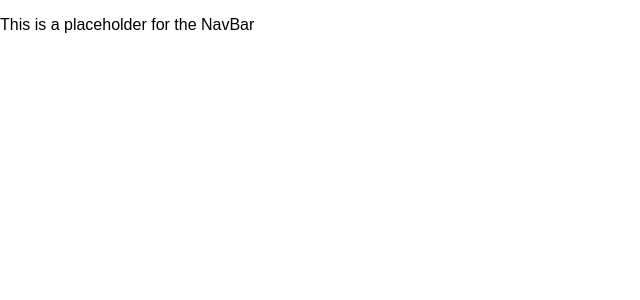
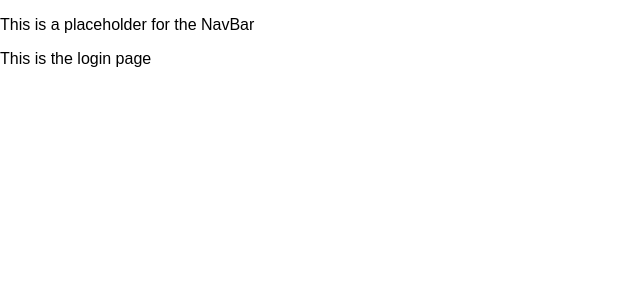
Before and after one commit to CLackrone/react-showcase, a React (Create React App) app: page /login in a window 1280 px wide. Shown: the top 300 px of the page, without its empty margins (0-640 px from the left). Built offline with nearby package versions, Linux system fonts and the light colour scheme.

Commit message:
adding basic components and routes

```diff
--- a/src/App.js
+++ b/src/App.js
@@ -1,7 +1,10 @@
 import React, { Component } from 'react';
 import { BrowserRouter as Router, Route, Switch } from "react-router-dom";
 import NavBar from './components/NavBar';
-import Home from './components//Home';
+import Home from './components/Home';
+import Form from './components/Form'
+import Login from './components/Login'
+import Index from './components/Index'
 import './App.css';
 
 class App extends Component {
@@ -11,6 +14,11 @@ class App extends Component {
         <div>
           <NavBar />
           <Route exact path='/' component={Home} />
+          <Switch>
+            <Route exact path='/form' component={Form} />
+            <Route exact path='/login' component={Login} />
+            <Route exact path='/index' component={Index} />
+          </Switch>
         </div>
       </Router>
     );
--- /dev/null
+++ b/src/components/Form.js
@@ -0,0 +1,11 @@
+import React, { Component } from 'react'
+
+class Form extends Component {
+  render() {
+    return(
+      <p>This is the form page</p>
+      )
+  }
+}
+
+export default Form
--- /dev/null
+++ b/src/components/Index.js
@@ -0,0 +1,13 @@
+import React, { Component } from 'react'
+
+class Index extends Component {
+  render() {
+    return(
+      <div>
+        <p>This is the index page</p>
+      </div>
+      )
+  }
+}
+
+export default Index
--- /dev/null
+++ b/src/components/Login.js
@@ -0,0 +1,13 @@
+import React, { Component } from 'react'
+
+class Login extends Component {
+  render() {
+    return(
+      <div>
+        <p>This is the login page</p>
+      </div>
+      )
+  }
+}
+
+export default Login
```
